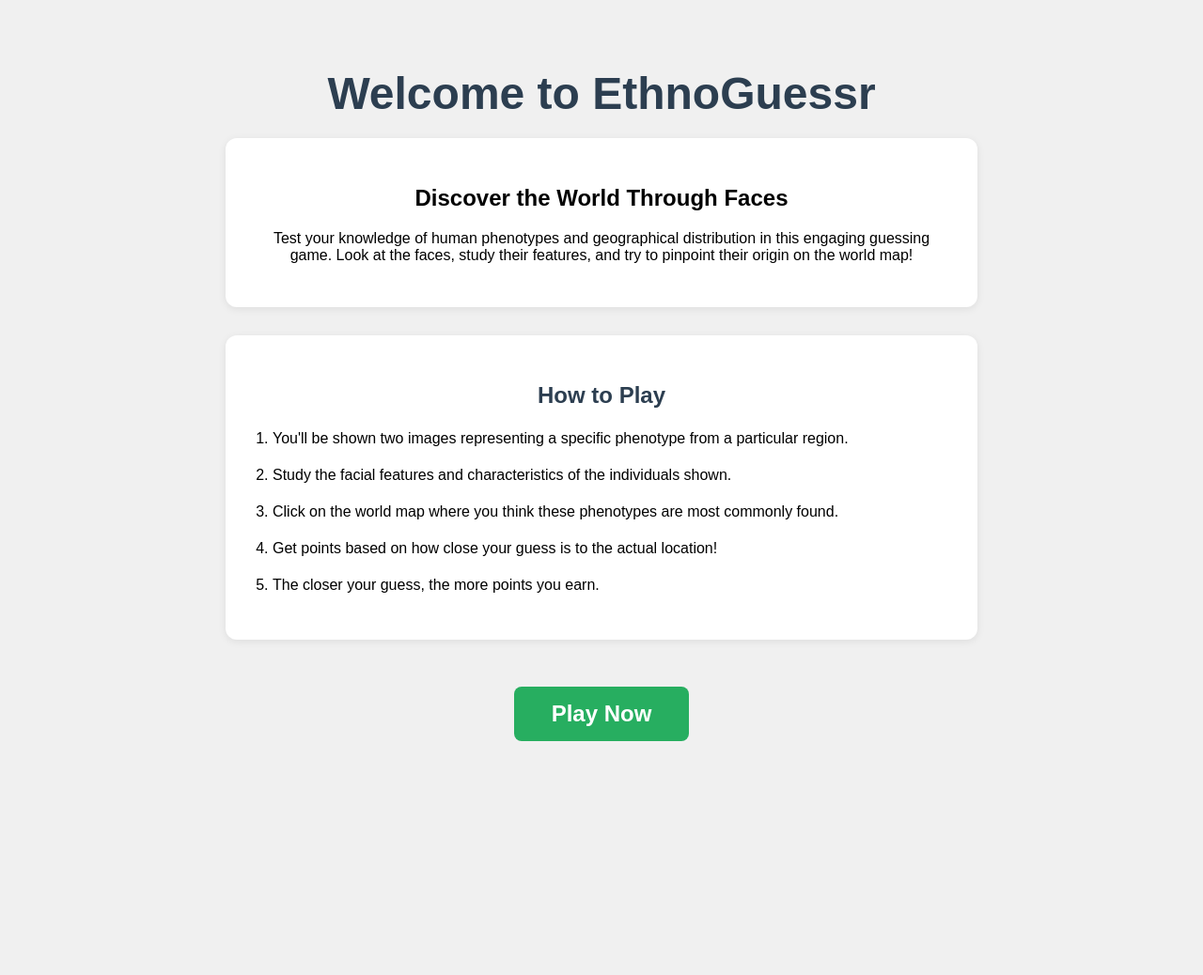
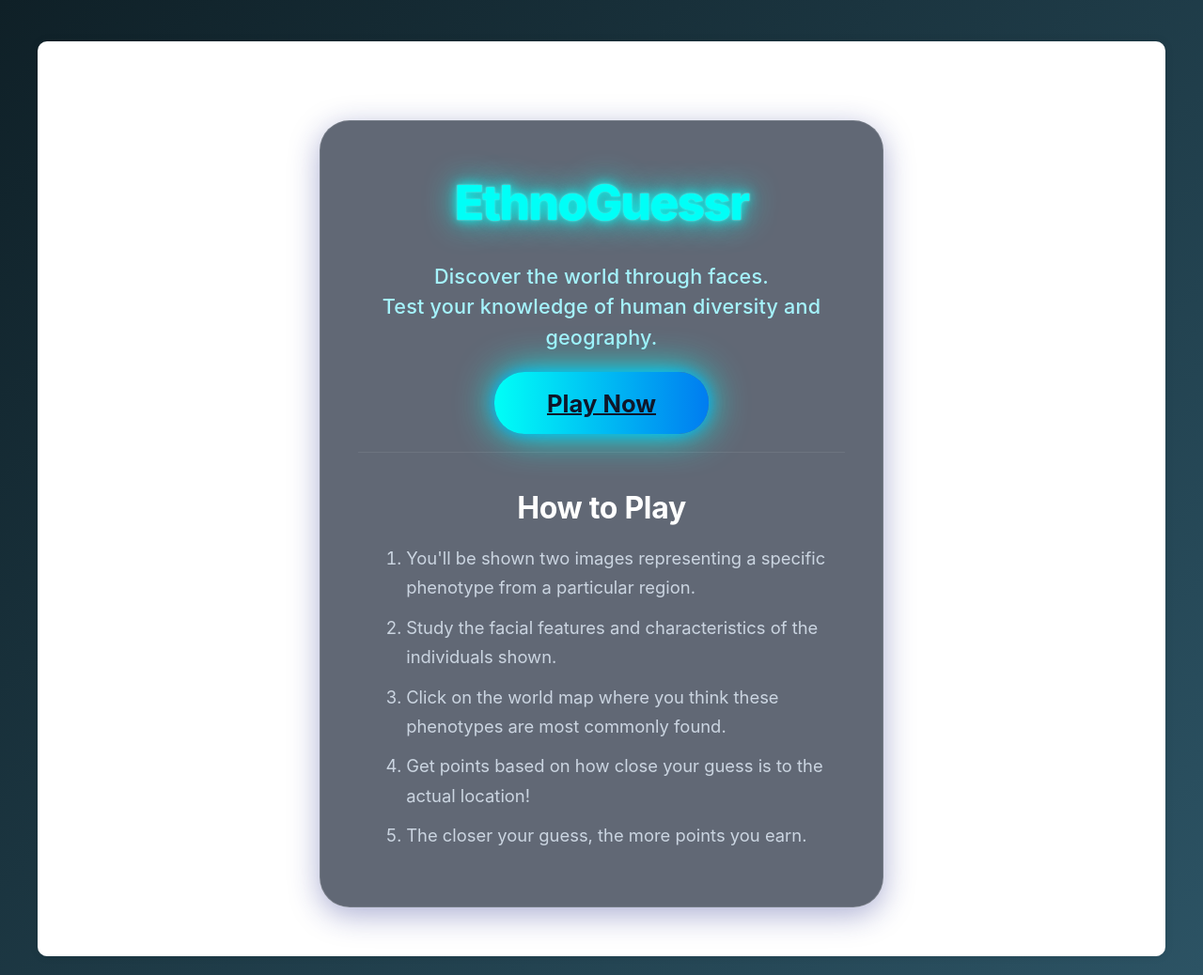
Before and after one commit to isaiahjon3s/Ethnoguessr_v4, a Flask app: page / in a window 1280 px wide. Shown: the whole page at 94% size. Before the commit the page ends 789 px from the top, so only its background shows below. Run offline with Flask 3, Linux system fonts and the light colour scheme.

Commit message:
new loading

```diff
--- a/templates/base.html
+++ b/templates/base.html
@@ -8,11 +8,13 @@
     <link rel="stylesheet" href="{{ url_for('static', filename='style.css') }}">
 </head>
 <body>
+    {% block navbar %}
     <nav class="navbar navbar-expand-lg navbar-dark bg-dark">
         <div class="container">
             <a class="navbar-brand" href="/">EthnoGuessr</a>
         </div>
     </nav>
+    {% endblock %}
 
     <div class="container mt-4">
         {% block content %}{% endblock %}
--- a/templates/landing.html
+++ b/templates/landing.html
@@ -1,86 +1,101 @@
-<!DOCTYPE html>
-<html>
-<head>
-    <meta name="viewport" content="width=device-width, initial-scale=1.0">
-    <title>EthnoGuessr - Welcome</title>
+{% extends "base.html" %}
+
+{% block navbar %}{% endblock %}
+
+{% block content %}
 <style>
     body {
-            font-family: Arial, sans-serif;
-            margin: 0;
-            padding: 0;
-            background-color: #f0f0f0;
+        background: linear-gradient(135deg, #0f2027 0%, #2c5364 100%);
         min-height: 100vh;
-            display: flex;
-            flex-direction: column;
-            align-items: center;
+        font-family: 'Inter', 'Segoe UI', Arial, sans-serif;
+        color: #e0e7ef;
+        overflow-x: hidden;
     }
-        .container {
-            max-width: 800px;
-            padding: 40px 20px;
-            text-align: center;
+    .glass-card {
+        background: rgba(30, 41, 59, 0.7);
+        border-radius: 2rem;
+        box-shadow: 0 8px 32px 0 rgba(31, 38, 135, 0.37);
+        backdrop-filter: blur(12px);
+        -webkit-backdrop-filter: blur(12px);
+        border: 1.5px solid rgba(255,255,255,0.12);
+        padding: 3rem 2.5rem;
+        margin-top: 4rem;
+        margin-bottom: 2rem;
+        max-width: 600px;
+        margin-left: auto;
+        margin-right: auto;
+        position: relative;
     }
-        h1 {
-            color: #2c3e50;
-            font-size: 3em;
-            margin-bottom: 20px;
+    .neon-title {
+        font-size: 3.2rem;
+        font-weight: 800;
+        letter-spacing: -0.03em;
+        color: #00fff7;
+        text-shadow: 0 0 12px #00fff7, 0 0 32px #00fff7, 0 0 2px #fff;
+        margin-bottom: 1.5rem;
     }
-        .intro-section {
-            background: white;
-            border-radius: 12px;
-            padding: 30px;
-            margin-bottom: 30px;
-            box-shadow: 0 2px 8px rgba(0,0,0,0.08);
+    .neon-cta {
+        background: linear-gradient(90deg, #00fff7 0%, #007cf0 100%);
+        color: #0f172a;
+        font-size: 1.6rem;
+        font-weight: 700;
+        border: none;
+        border-radius: 2rem;
+        padding: 1.1rem 3.5rem;
+        margin-top: 2.5rem;
+        box-shadow: 0 0 24px #00fff7, 0 0 8px #007cf0;
+        transition: transform 0.18s cubic-bezier(.4,2,.6,1), box-shadow 0.18s;
+        outline: none;
+        position: relative;
+        z-index: 2;
+        animation: pulse 1.5s infinite alternate;
     }
-        .how-to-play {
-            background: white;
-            border-radius: 12px;
-            padding: 30px;
-            margin-bottom: 30px;
-            box-shadow: 0 2px 8px rgba(0,0,0,0.08);
-            text-align: left;
+    .neon-cta:hover, .neon-cta:focus {
+        transform: scale(1.07);
+        box-shadow: 0 0 48px #00fff7, 0 0 16px #007cf0;
+        color: #fff;
+        background: linear-gradient(90deg, #007cf0 0%, #00fff7 100%);
     }
-        .how-to-play h2 {
-            color: #2c3e50;
-            text-align: center;
-            margin-bottom: 20px;
+    @keyframes pulse {
+        0% { box-shadow: 0 0 24px #00fff7, 0 0 8px #007cf0; }
+        100% { box-shadow: 0 0 48px #00fff7, 0 0 16px #007cf0; }
     }
-        .how-to-play ol {
-            padding-left: 20px;
+    .glass-card h2 {
+        color: #fff;
+        font-weight: 700;
+        margin-bottom: 1.2rem;
+        letter-spacing: -0.01em;
     }
-        .how-to-play li {
-            margin-bottom: 15px;
-            line-height: 1.5;
+    .glass-card ol {
+        color: #cbd5e1;
+        font-size: 1.15rem;
+        margin-left: 1.2rem;
+        margin-bottom: 0;
     }
-        .play-button {
-            background: #27ae60;
-            color: white;
-            border: none;
-            padding: 15px 40px;
-            font-size: 1.5em;
-            border-radius: 8px;
-            cursor: pointer;
-            font-weight: bold;
-            transition: background 0.2s;
-            margin-top: 20px;
+    .glass-card li {
+        margin-bottom: 0.7rem;
+        line-height: 1.7;
     }
-        .play-button:hover {
-            background: #219a52;
+    .glass-card .divider {
+        border-top: 1.5px solid rgba(255,255,255,0.08);
+        margin: 2rem 0 2.5rem 0;
+    }
+    .subtitle {
+        font-size: 1.35rem;
+        color: #a5f3fc;
+        margin-bottom: 2.2rem;
+        font-weight: 500;
+        letter-spacing: 0.01em;
     }
 </style>
-</head>
-<body>
-    <div class="container">
-        <h1>Welcome to EthnoGuessr</h1>
-
-        <div class="intro-section">
-            <h2>Discover the World Through Faces</h2>
-            <p>Test your knowledge of human phenotypes and geographical distribution in this engaging guessing game.
-               Look at the faces, study their features, and try to pinpoint their origin on the world map!</p>
-        </div>
-
-        <div class="how-to-play">
+<div class="d-flex flex-column align-items-center justify-content-center" style="min-height: 100vh;">
+    <div class="glass-card text-center">
+        <div class="neon-title">EthnoGuessr</div>
+        <div class="subtitle">Discover the world through faces.<br>Test your knowledge of human diversity and geography.</div>
+        <a href="{{ url_for('game') }}" class="neon-cta">Play Now</a>
+        <div class="divider"></div>
         <h2>How to Play</h2>
-            <ol>
+        <ol class="text-start">
             <li>You'll be shown two images representing a specific phenotype from a particular region.</li>
             <li>Study the facial features and characteristics of the individuals shown.</li>
             <li>Click on the world map where you think these phenotypes are most commonly found.</li>
@@ -88,8 +103,5 @@
             <li>The closer your guess, the more points you earn.</li>
         </ol>
     </div>
-
-        <button class="play-button" onclick="window.location.href='/game'">Play Now</button>
 </div>
-</body>
-</html>
+{% endblock %}
```
Lines whose indentation alone changed are shown as unchanged.
